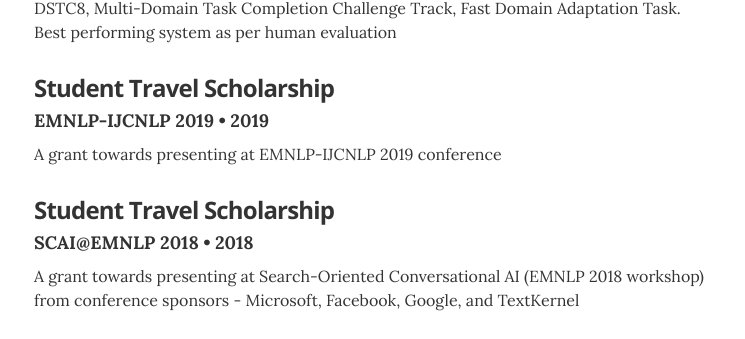
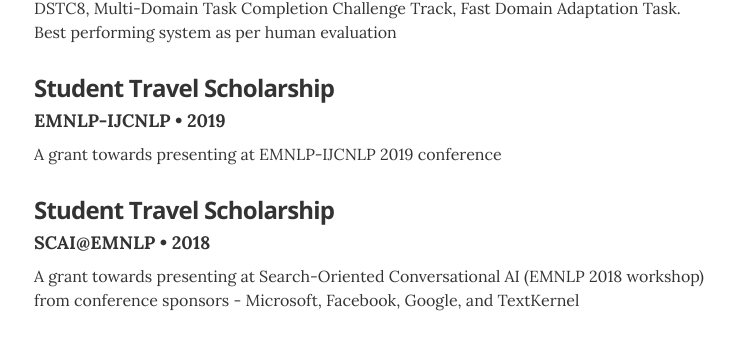
Before and after one commit to ishalyminov/ishalyminov-old.github.io, a Jekyll site: the page built from index.html, in a window 1280 px wide. Shown: the part 1303-1642 px from the top of the page, without its empty margins (266-1011 px from the left). Built offline with Jekyll 4.4.1, drawn with Linux system fonts in a browser that asks for light colours.

Commit message:
Update recognitions.yml

```diff
--- a/_data/recognitions.yml
+++ b/_data/recognitions.yml
@@ -5,12 +5,12 @@
   summary: DSTC8, Multi-Domain Task Completion Challenge Track, Fast Domain Adaptation Task. Best performing system as per human evaluation
 
 - award: Student Travel Scholarship
-  organization: EMNLP-IJCNLP 2019
+  organization: EMNLP-IJCNLP
   year: 2019
   summary: A grant towards presenting at EMNLP-IJCNLP 2019 conference
 
 - award: Student Travel Scholarship
-  organization: SCAI@EMNLP 2018
+  organization: SCAI@EMNLP
   year: 2018
   summary: A grant towards presenting at Search-Oriented Conversational AI (EMNLP 2018 workshop) from conference sponsors - Microsoft, Facebook, Google, and TextKernel
 
```
